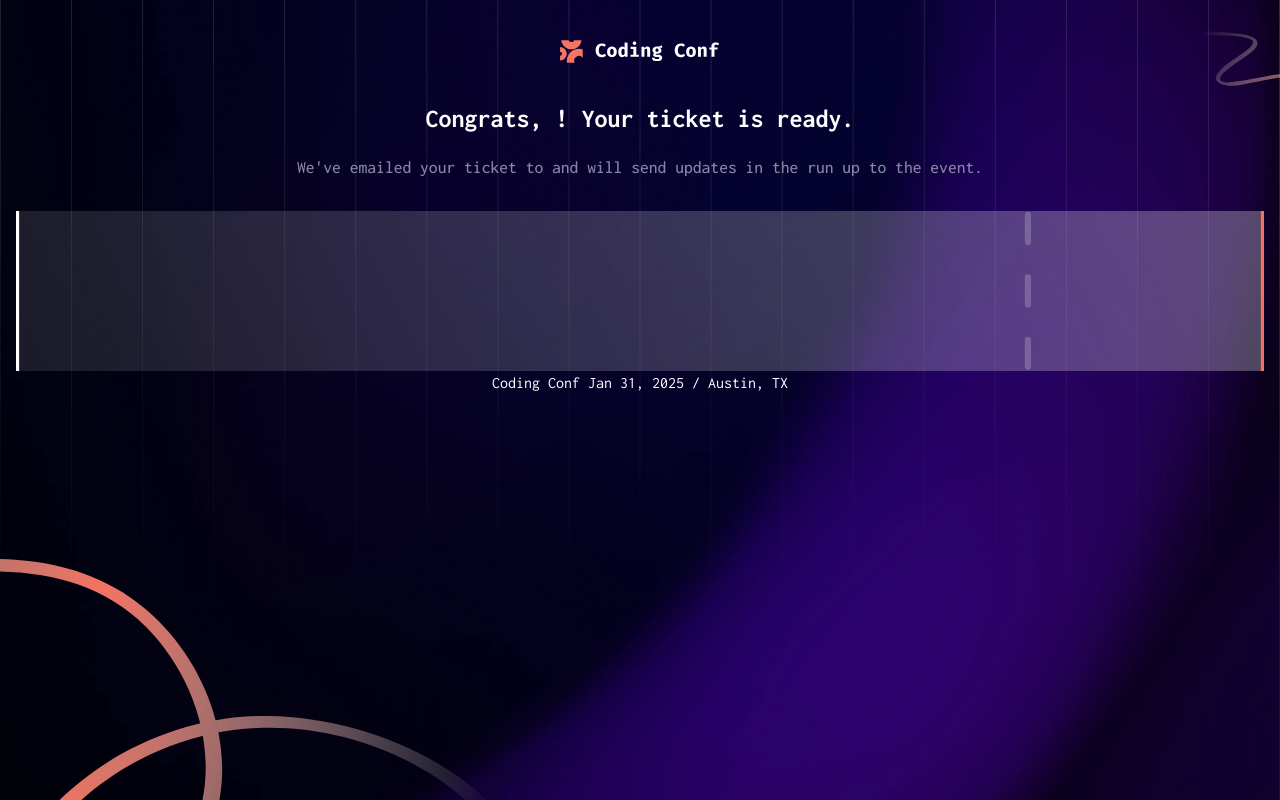
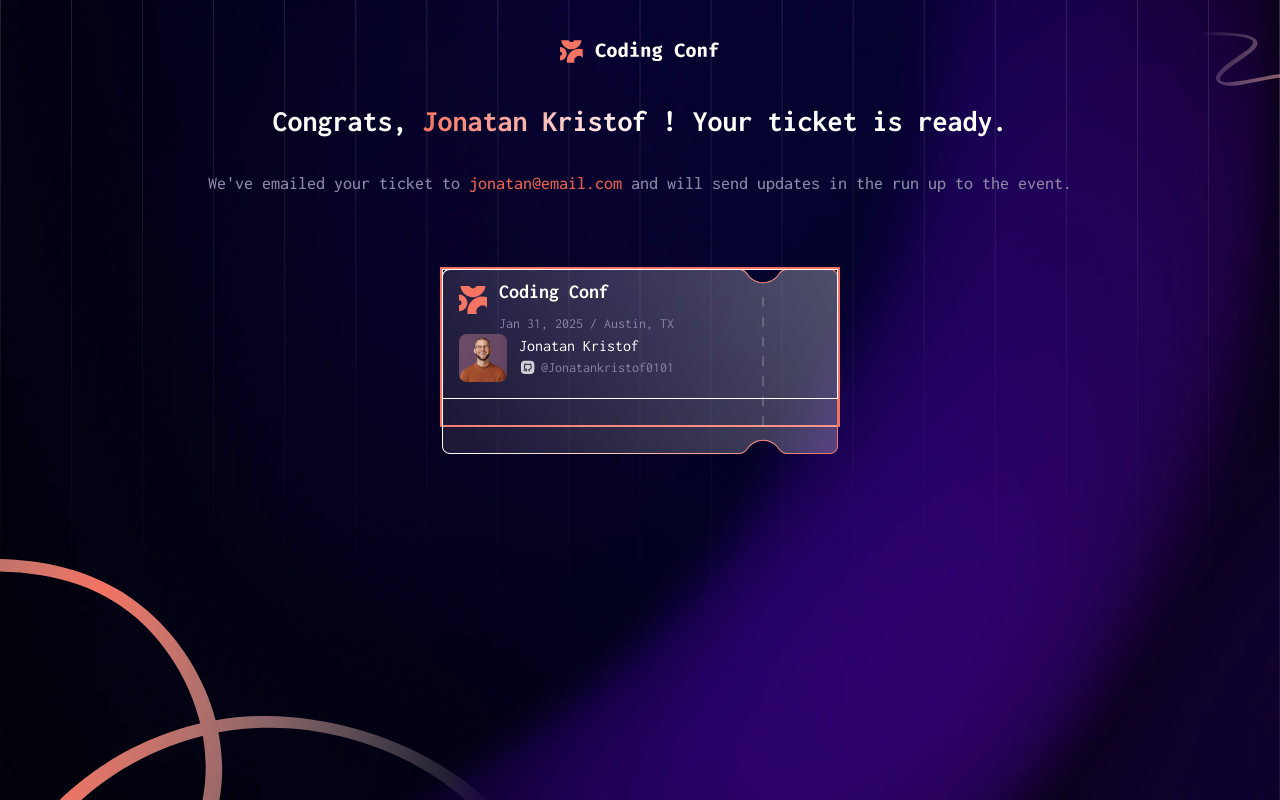
Before and after one commit to D-KILLJOY/FEM-conference-ticket-generator, a React (Vite) app: page / in a window 1280 px wide. Built offline with nearby package versions, Linux system fonts and the light colour scheme.

Commit message:
Styled part of the ticket

```diff
--- a/src/App.tsx
+++ b/src/App.tsx
@@ -1,11 +1,9 @@
 import { useState } from "react";
 import mainLogo from "./assets/images/logo-full.svg";
+
 // import circlePattern from "./assets/images/pattern-circle.svg";
 // import linesPattern from "./assets/images/pattern-lines.svg";
-// import logoIcon from "./assets/images/logo-mark.svg";
-// import userImg from "./assets/images/image-avatar.jpg";
-// import iconGithub from "./assets/images/icon-github.svg";
-// import patternTicket from "./assets/images/pattern-ticket.svg";
+
 // import squigglybtmmbl from "./assets/images/pattern-squiggly-line-bottom-mobile-tablet.svg";
 // import squigglybtmdsk from "./assets/images/pattern-squiggly-line-bottom-desktop.svg";
 // import squigglyTop from "./assets/images/pattern-squiggly-line-top.svg";
--- a/src/Components/Ticket.tsx
+++ b/src/Components/Ticket.tsx
@@ -1,17 +1,62 @@
+import patternTicket from "../assets/images/pattern-ticket.svg";
+import iconGithub from "../assets/images/icon-github.svg";
+import logoIcon from "../assets/images/logo-mark.svg";
+import userImg from "../assets/images/image-avatar.jpg";
+
 function Ticket() {
     return (
         <>
             <header className="px-2">
-                <h1 className="font-bold text-[1.625rem] text-center mb-5 leading-8">
-                    Congrats, ! Your ticket is ready.
+                <h1 className="font-bold text-3xl text-center mb-8">
+                    Congrats,{" "}
+                    <span className="bg-[linear-gradient(to_right,var(--gradient-from),var(--gradient-to))] bg-clip-text text-transparent">
+                        Jonatan Kristof
+                    </span>{" "}
+                    ! Your ticket is ready.
                 </h1>
-                <p className="mb-8 text-Neutral-500 text-[1.1rem] leading-6 font-medium text-center">
-                    We've emailed your ticket to and will send updates in the
-                    run up to the event.
+                <p className="mb-8 text-Neutral-500 text-lg leading-6 font-medium text-center">
+                    We've emailed your ticket to{" "}
+                    <span className="text-Orange-700">jonatan@email.com</span>{" "}
+                    and will send updates in the run up to the event.
                 </p>
             </header>
-            <section className="ticket  w-full h-40"></section>
-            <p>Coding Conf Jan 31, 2025 / Austin, TX</p>
+            <section className="relative w-full max-w-100 min-h-40 h-fit my-10 border-Orange-500 border-2 ">
+                <img src={patternTicket} alt="" className="absolute inset-0 " />
+                <div className="p-4 relative z-30 w-full h-full flex flex-col justify-between border">
+                    <div className="flex gap-3 items-start">
+                        <img src={logoIcon} alt="Coding Conf" className="w-7" />
+                        <article>
+                            <p className="text-xl font-bold leading-3 mb-4">
+                                Coding Conf
+                            </p>
+                            <p className="text-Neutral-500 text-sm">
+                                Jan 31, 2025 / Austin, TX
+                            </p>
+                        </article>
+                    </div>
+                    <div className="flex gap-3 items-start">
+                        <img
+                            src={userImg}
+                            alt="User Image"
+                            className="rounded-lg w-12 h-12"
+                        />
+                        <article className="flex flex-col justify-between ">
+                            <p>Jonatan Kristof</p>
+                            <p className="flex gap-1">
+                                <img
+                                    src={iconGithub}
+                                    alt="github Icon"
+                                    className="w-4.5 h-4.5"
+                                />
+                                <span className="text-Neutral-500 text-sm">
+                                    @Jonatankristof0101
+                                </span>
+                            </p>
+                        </article>
+                    </div>
+                </div>
+            </section>
+            <p> </p>
         </>
     );
 }
--- a/src/index.css
+++ b/src/index.css
@@ -6,6 +6,11 @@
         format("truetype");
     font-weight: 100 900;
     font-style: normal;
+}
+
+:root {
+    --gradient-from: hsl(7, 86%, 67%);
+    --gradient-to: hsl(0, 0%, 100%);
 }
 
 @theme {
@@ -18,7 +23,11 @@
     --color-Orange-700: hsl(7, 71%, 60%);
 
     --font-Inconsolata: Inconsolata, sans-serif;
-    /* - Gradient (text): hsl(7, 86%, 67%) to hsl(0, 0%, 100%) */
+    --background-Gradient: linear-gradient(
+        to right,
+        hsl(7, 86%, 67%),
+        hsl(0, 0%, 100%)
+    );
 }
 
 body {
@@ -32,7 +41,3 @@ main {
     md:bg-[url('./assets/images/pattern-lines.svg'),url('./assets/images/pattern-squiggly-line-top.svg'),url('./assets/images/pattern-squiggly-line-bottom-mobile-tablet.svg')]
     lg:bg-[url('./assets/images/pattern-lines.svg'),url('./assets/images/pattern-squiggly-line-top.svg'),url('./assets/images/pattern-squiggly-line-bottom-desktop.svg')] text-Neutral-0 font-Inconsolata;
 }
-
-.ticket {
-    @apply bg-[url('./assets/images/pattern-ticket.svg')] bg-center bg-cover;
-}
```
